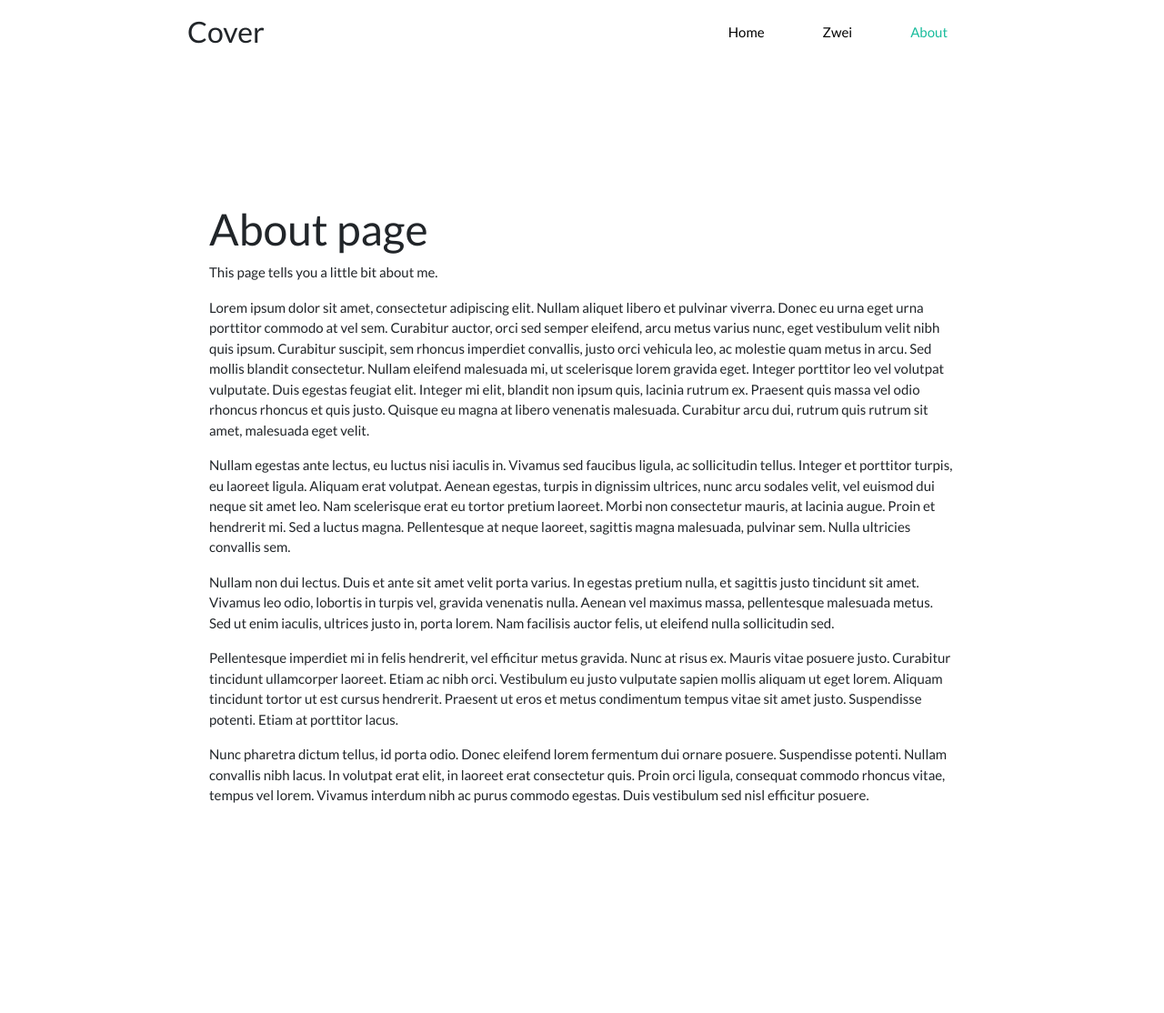
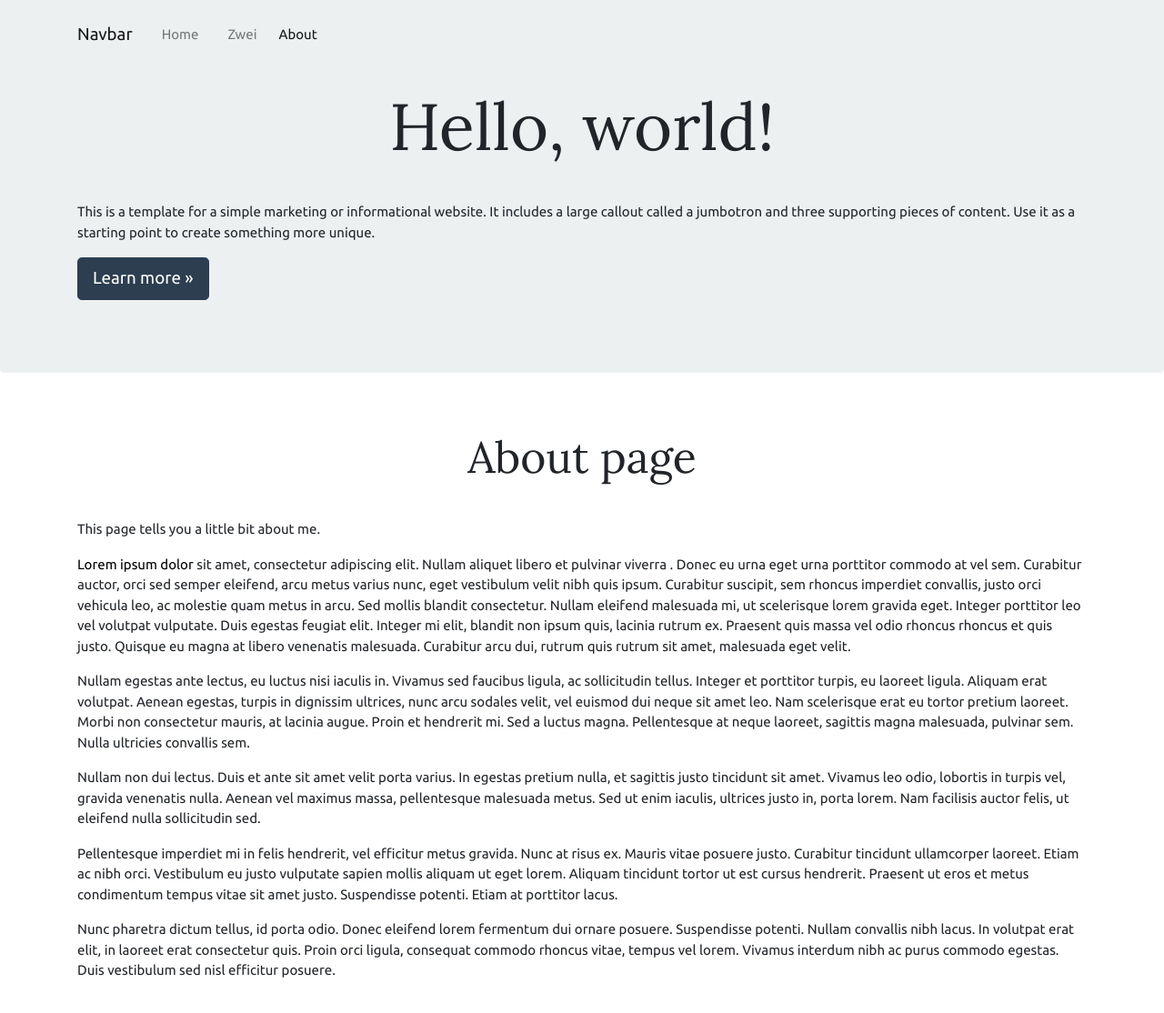
Before and after one commit to steffengraber/doc-test, a Jekyll site: the page built from about.md, in a window 1280 px wide and 1117 px high. Shown: the top 1114 px of the window at 91% size. Built offline with Jekyll 4.4.1, drawn with Linux system fonts in a browser that asks for light colours.

Commit message:
with scroll to top

```diff
--- a/_includes/navigation.html
+++ b/_includes/navigation.html
@@ -1,6 +1,20 @@
-<nav class="nav nav-masthead justify-content-center">
-  {% for item in site.data.navigation %}
-    <a href="{{ item.link |  prepend: site.baseurl}}" {% if page.url == item.link %}class="nav-link active"{% else
-       %}class="nav-link"{% endif %}>{{ item.name }}</a>
-  {% endfor %}
+
+<nav class="navbar fixed-top navbar-expand-lg navbar-light bg-light">
+  <div class="container">
+    <a class="navbar-brand" href="#">Navbar</a>
+    <button class="navbar-toggler" type="button" data-toggle="collapse" data-target="#navbarToggler" aria-controls="navbarToggler" aria-expanded="false" aria-label="Toggle navigation">
+      <span class="navbar-toggler-icon"></span>
+    </button>
+
+    <div class="collapse navbar-collapse" id="navbarToggler">
+      <ul class="navbar-nav mr-auto mt-2 mt-lg-0">
+        {% for item in site.data.navigation %}
+            <li {% if page.url == item.link %}class="nav-item active"{% else
+             %}class="nav-link"{% endif %}>
+              <a href="{{ item.link |  prepend: site.baseurl}}" class="nav-link">{{ item.name }}</a>
+            </li>
+        {% endfor %}
+      </ul>
+    </div>
+  </div>
 </nav>
--- a/_layouts/default.html
+++ b/_layouts/default.html
@@ -6,26 +6,34 @@
       <link rel="stylesheet" href="{{'/assets/css/styles.css' |  prepend: site.baseurl}}">
   </head>
  <body>
-    <div class="cover-container d-flex h-100 p-3 mx-auto flex-column">
-      <header class="masthead mb-auto">
-        <div class="inner">
-          <h3 class="masthead-brand">Cover</h3>
+
+
           {% include navigation.html %}
-       </div>
-      </header>
 
-      <main role="main" class="inner cover">
+
+      <main role="main">
+        <div class="jumbotron">
+            <div class="container">
+                  <h1 class="display-3">Hello, world!</h1>
+                  <p>This is a template for a simple marketing or informational website. It includes a large callout called a jumbotron and three supporting pieces of content. Use it as a starting point to create something more unique.</p>
+                <p><a class="btn btn-primary btn-lg" href="#" role="button">Learn more »</a></p>
+            </div>
+        </div>
+        <div class="container">
           {{ content }}
+        </div>
       </main>
+
       <footer class="mastfoot mt-auto">
         <div class="inner">
           <p>@ Arbor</p>
         </div>
       </footer>
-    </div>
+
     <!-- JS -->
     <script src="{{'/assets/vendor/jquery.min.js' | prepend: site.baseurl}}"></script>
     <script src="{{'/assets/vendor/popper-utils.min.js' | prepend: site.baseurl}}"></script>
 	<script src="{{'/assets/vendor/bootstrap.min.js' | prepend: site.baseurl}}"></script>
+    <script src="{{'/assets/js/js.js' | prepend: site.baseurl}}"></script>
   </body>
 </html>
--- a/_sass/_variables.scss
+++ b/_sass/_variables.scss
@@ -39,19 +39,20 @@
 
 $yiq-contrasted-threshold:  175 !default;
 
-// Links
 
-$link-color:                $success !default;
+
 
 // Fonts
 
-$font-family-sans-serif:      "Lato", -apple-system, BlinkMacSystemFont, "Segoe UI", Roboto, "Helvetica Neue", Arial, sans-serif, "Apple Color Emoji", "Segoe UI Emoji", "Segoe UI Symbol" !default;
-
+$font-family-sans-serif:      "Ubuntu", -apple-system, BlinkMacSystemFont, "Segoe UI", Roboto, "Helvetica Neue", Arial, sans-serif, "Apple Color Emoji", "Segoe UI Emoji", "Segoe UI Symbol" !default;
+$font-family-serif:           'Lora', serif;
 $font-size-base:              0.9375rem !default;
 
 $h1-font-size:                3rem !default;
+
 $h2-font-size:                2.5rem !default;
 $h3-font-size:                2rem !default;
+
 
 // Tables
 
@@ -65,7 +66,7 @@
 
 // Navs
 
-$nav-link-padding-y:                .5rem !default !default;
+$nav-link-padding-y:                0rem !default !default;
 $nav-link-padding-x:                2rem !default;
 $nav-link-disabled-color:           $gray-600 !default !default;
 
@@ -73,10 +74,11 @@
 
 // Navbar
 
-$navbar-padding-y:                  1rem !default;
+$navbar-padding-y:                  1.5rem !default;
 
 $navbar-dark-color:                 $white !default;
 $navbar-dark-hover-color:           $success !default;
+
 
 // Pagination
 
--- a/_sass/main.scss
+++ b/_sass/main.scss
@@ -7,7 +7,8 @@
 
 // Variables ===================================================================
 
-$web-font-path: "https://fonts.googleapis.com/css?family=Lato:400,700,400italic" !default;
+//$web-font-path: "https://fonts.googleapis.com/css?family=Lato:400,700,400italic" !default;
+$web-font-path: "https://fonts.googleapis.com/css?family=Lora:400,700|Ubuntu:400,400i,700&display=swap" !default;
 @import url($web-font-path);
 
 // Navbar =======================================================================
@@ -248,3 +249,20 @@
     color: $black;
   }
 }
+
+// --------- Main changes
+
+h1, h2 {
+  font-family: $font-family-serif;
+  font-size: 3rem;
+  text-align: center;
+  padding: 2rem 0;
+}
+
+#toTop{
+	position: fixed;
+	bottom: 1.8rem;
+	right: 1.2rem;
+	cursor: pointer;
+	display: none;
+}
--- a/about.md
+++ b/about.md
@@ -7,7 +7,9 @@
 This page tells you a little bit about me.
 
 
-Lorem ipsum dolor sit amet, consectetur adipiscing elit. Nullam aliquet libero et pulvinar viverra. Donec eu urna eget urna porttitor commodo at vel sem. Curabitur auctor, orci sed semper eleifend, arcu metus varius nunc, eget vestibulum velit nibh quis ipsum. Curabitur suscipit, sem rhoncus imperdiet convallis, justo orci vehicula leo, ac molestie quam metus in arcu. Sed mollis blandit consectetur. Nullam eleifend malesuada mi, ut scelerisque lorem gravida eget. Integer porttitor leo vel volutpat vulputate. Duis egestas feugiat elit. Integer mi elit, blandit non ipsum quis, lacinia rutrum ex. Praesent quis massa vel odio rhoncus rhoncus et quis justo. Quisque eu magna at libero venenatis malesuada. Curabitur arcu dui, rutrum quis rutrum sit amet, malesuada eget velit.
+[Lorem ipsum dolor](test.com) sit amet, consectetur adipiscing elit. Nullam aliquet libero et pulvinar viverra
+. Donec eu urna
+ eget urna porttitor commodo at vel sem. Curabitur auctor, orci sed semper eleifend, arcu metus varius nunc, eget vestibulum velit nibh quis ipsum. Curabitur suscipit, sem rhoncus imperdiet convallis, justo orci vehicula leo, ac molestie quam metus in arcu. Sed mollis blandit consectetur. Nullam eleifend malesuada mi, ut scelerisque lorem gravida eget. Integer porttitor leo vel volutpat vulputate. Duis egestas feugiat elit. Integer mi elit, blandit non ipsum quis, lacinia rutrum ex. Praesent quis massa vel odio rhoncus rhoncus et quis justo. Quisque eu magna at libero venenatis malesuada. Curabitur arcu dui, rutrum quis rutrum sit amet, malesuada eget velit.
 
 Nullam egestas ante lectus, eu luctus nisi iaculis in. Vivamus sed faucibus ligula, ac sollicitudin tellus. Integer et porttitor turpis, eu laoreet ligula. Aliquam erat volutpat. Aenean egestas, turpis in dignissim ultrices, nunc arcu sodales velit, vel euismod dui neque sit amet leo. Nam scelerisque erat eu tortor pretium laoreet. Morbi non consectetur mauris, at lacinia augue. Proin et hendrerit mi. Sed a luctus magna. Pellentesque at neque laoreet, sagittis magna malesuada, pulvinar sem. Nulla ultricies convallis sem.
 
--- /dev/null
+++ b/assets/js/js.js
@@ -0,0 +1,14 @@
+$(document).ready(function(){
+      $('body').append('<div id="toTop" class="btn btn-outline-info btn-sm"><span class="glyphicon glyphicon-chevron-up"></span> Back to Top</div>');
+    	$(window).scroll(function () {
+			if ($(this).scrollTop() != 0) {
+				$('#toTop').fadeIn();
+			} else {
+				$('#toTop').fadeOut();
+			}
+		});
+    $('#toTop').click(function(){
+        $("html, body").animate({ scrollTop: 0 }, 600);
+        return false;
+    });
+});
```
Also changed, not shown: 6 other files.
